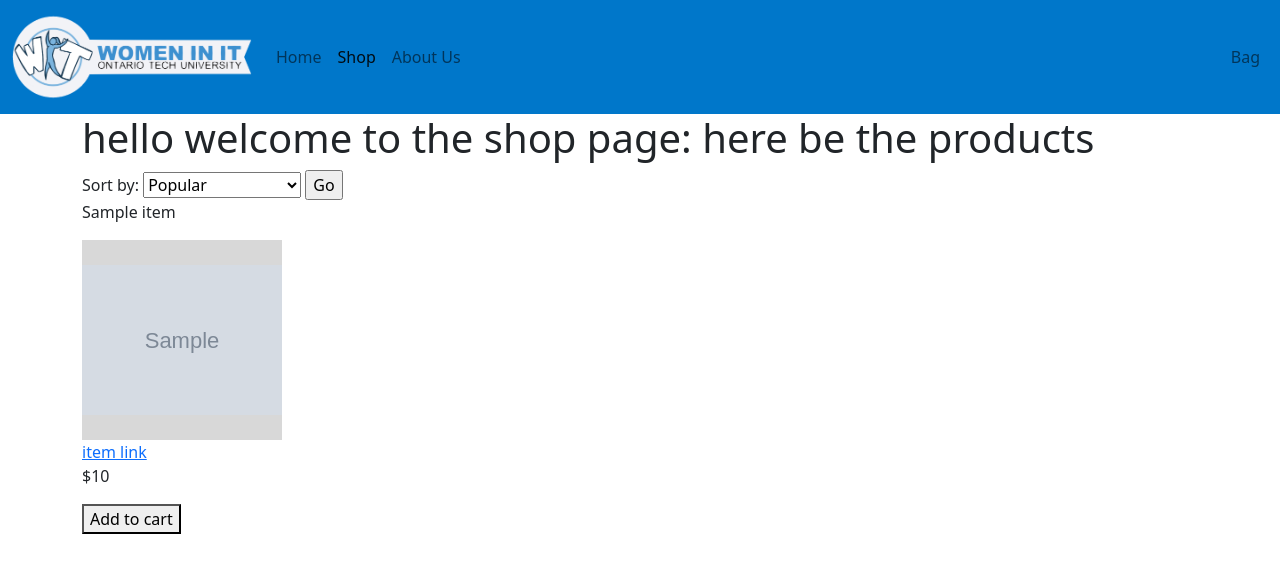
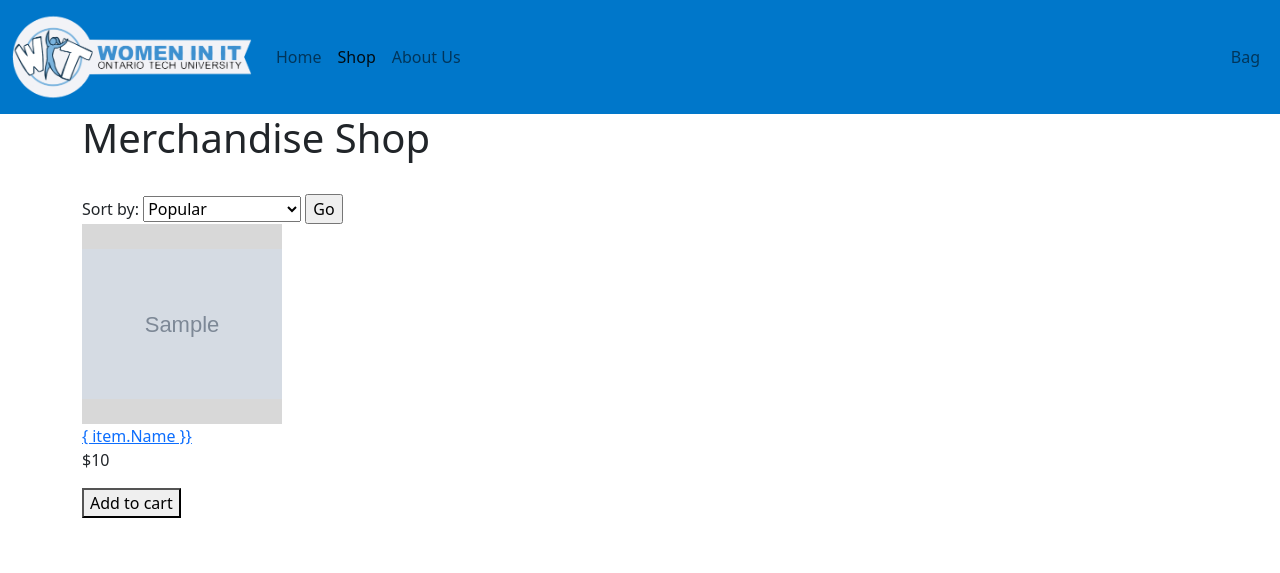
Before and after one commit to DanielKamel2001/OT-Hackathon-22, a Flask app: page /shop in a window 1280 px wide. Shown: the top 573 px of the page. Run offline with Flask 2, Linux system fonts and the light colour scheme; grey boxes marked "Sample" are stand-in pictures; a database or web service that is not in the repository returns one stand-in record (values such as "Sample title").

Commit message:
update itemlink

```diff
--- a/templates/index.html
+++ b/templates/index.html
@@ -44,11 +44,10 @@
 
 
         <div class="col-4 productCard">
-            <p>{{ items[i].Name }}</p>
             <div class="productImageContainer">
                 <img class="productImage" src="/static/imgs/Women in IT Products/{{ items[i].Image.0}}" alt="" width="100%">
             </div>
-            <a href="{{url_for('itemPage')}}">item link</a>
+            <a href="{{url_for('itemPage')}}">{{ items[i].Name }}</a>
             <p>${{ items[i].Price }}</p>
             <form action="{{url_for('add_to_cart')}}" method="POST">
                 <!-- Hidden input is not best practice but this is a hackathon :p -->
--- a/templates/shop.html
+++ b/templates/shop.html
@@ -39,7 +39,8 @@
 </nav>
 
 <div class="container">
-    <h1>hello welcome to the shop page: here be the products </h1>
+    <h1>Merchandise Shop </h1>
+    <br>
     <form action="" method="GET">
         <label for="sorts">Sort by:</label>
         <select id="sorts" name="sorts">
@@ -54,12 +55,11 @@
     <div class="row align-items-start">
         {%for item in items%}
         <div class="col-4 productCard">
-            <p>{{ item.Name }}</p>
             <div class="productImageContainer">
                 <img class="productImage" src="/static/imgs/Women in IT Products/{{ item.Image.0}}" alt=""
                      width="100%">
             </div>
-            <a href="{{url_for('itemPage')}}">item link</a>
+            <a href="{{url_for('itemPage')}}">{ item.Name }}</a>
             <p>${{ item.Price }}</p>
             <form action="{{url_for('add_to_cart')}}" method="POST">
                 <!-- Hidden input is not best practice but this is a hackathon :p -->
```
